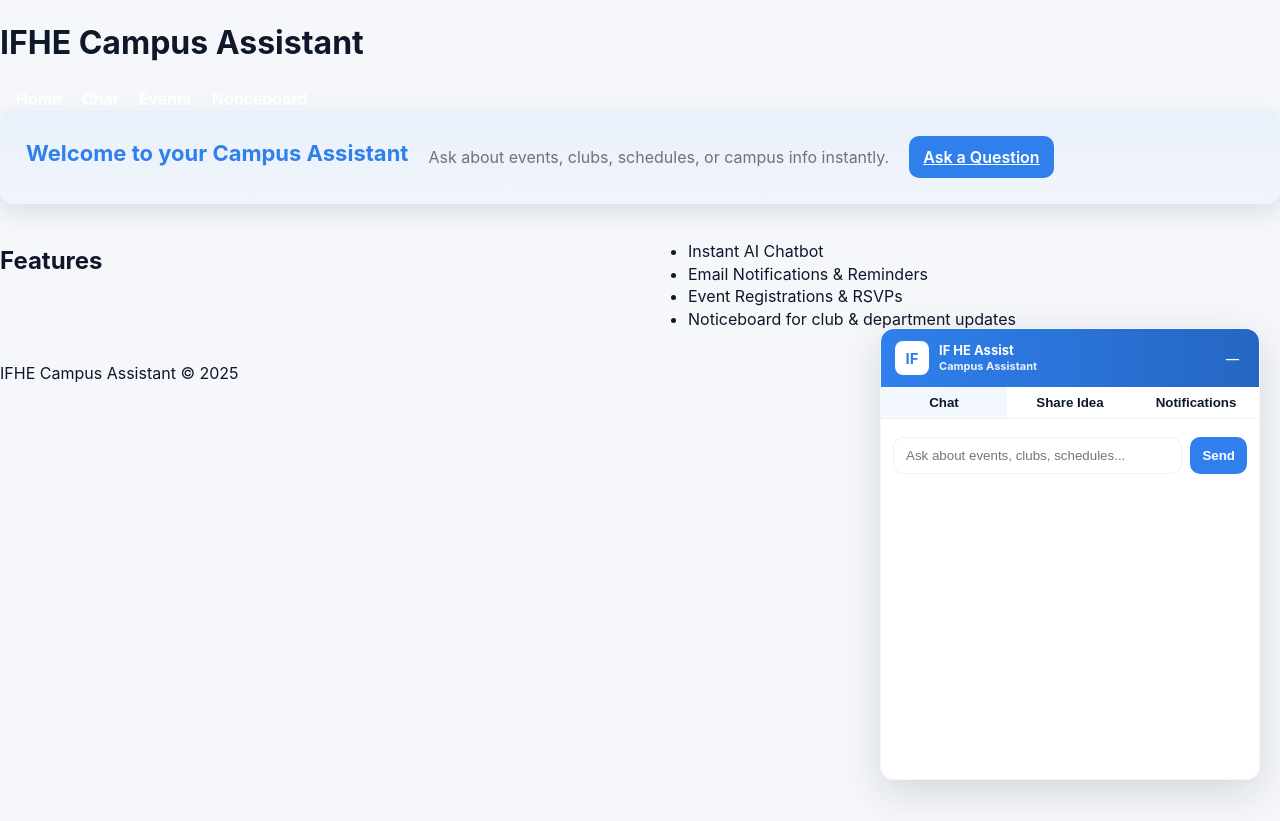
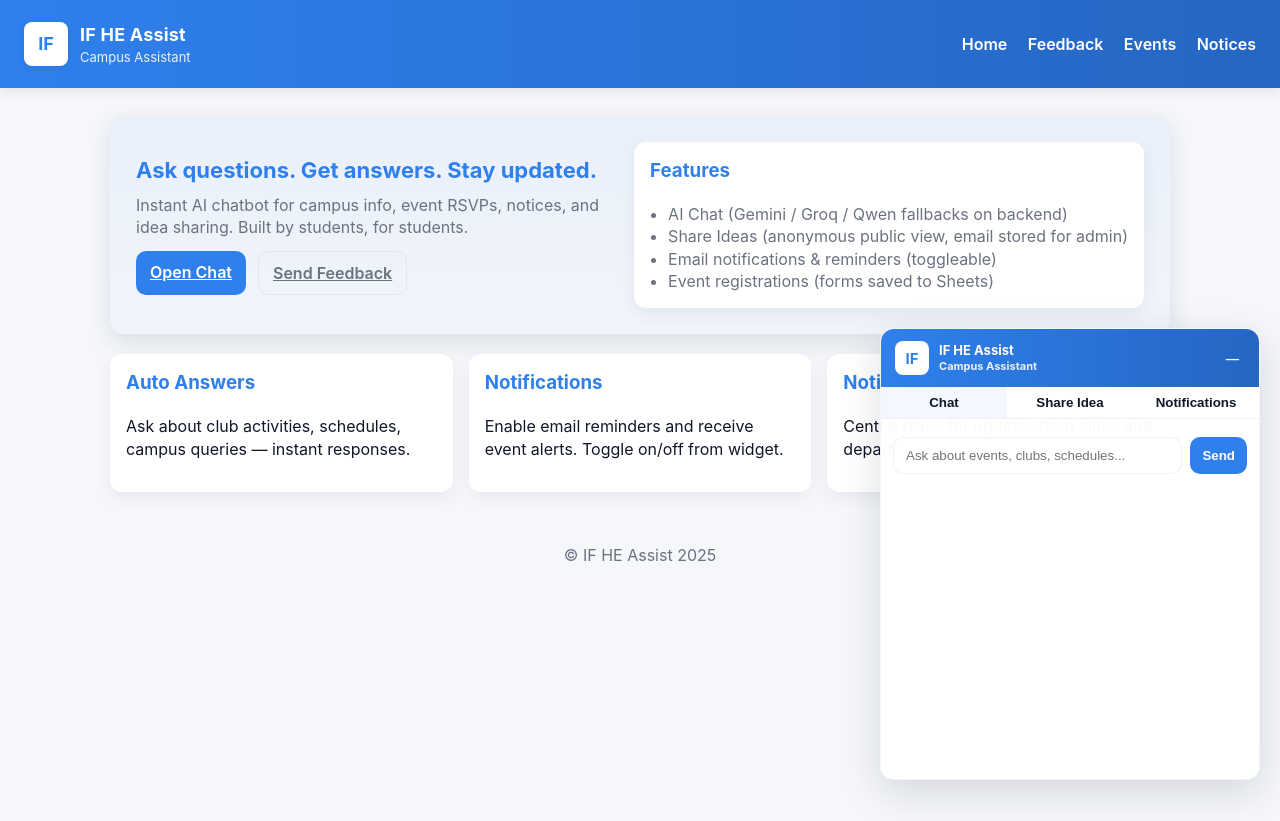
Before and after one commit to surisettidev/campus-assist, a plain HTML site: page index.html in a window 1280 px wide. After the commit the page ends 800 px from the top, so only its background shows below. Drawn offline with Linux system fonts and the light colour scheme.

Commit message:
Update index.html

```diff
--- a/index.html
+++ b/index.html
@@ -1,44 +1,70 @@
-<!DOCTYPE html>
-<html lang="en">
+<!doctype html>
+<html>
 <head>
-  <meta charset="UTF-8">
-  <meta name="viewport" content="width=device-width, initial-scale=1.0">
-  <title>IFHE Campus Assistant</title>
-  <link rel="stylesheet" href="style.css">
+  <meta charset="utf-8" />
+  <title>IF HE Assist — Student Portal</title>
+  <meta name="viewport" content="width=device-width,initial-scale=1" />
+  <link rel="stylesheet" href="style.css" />
 </head>
 <body>
-  <header>
-    <h1>IFHE Campus Assistant</h1>
+  <header class="header">
+    <div class="brand">
+      <div class="logo">IF</div>
+      <div>
+        <h1>IF HE Assist</h1>
+        <div style="font-size:13px;color:rgba(255,255,255,0.9)">Campus Assistant</div>
+      </div>
+    </div>
     <nav>
       <a href="index.html">Home</a>
-      <a href="chat.html">Chat</a>
+      <a href="feedback.html">Feedback</a>
       <a href="events.html">Events</a>
-      <a href="notices.html">Noticeboard</a>
+      <a href="notices.html">Notices</a>
     </nav>
   </header>
 
-  <main>
+  <main class="container">
     <section class="hero">
-      <h2>Welcome to your Campus Assistant</h2>
-      <p>Ask about events, clubs, schedules, or campus info instantly.</p>
-      <a href="chat.html" class="btn">Ask a Question</a>
+      <div class="left">
+        <h2>Ask questions. Get answers. Stay updated.</h2>
+        <p>Instant AI chatbot for campus info, event RSVPs, notices, and idea sharing. Built by students, for students.</p>
+        <div class="cta">
+          <a class="btn" href="#chat" onclick="document.getElementById('tab-chat')?.click()">Open Chat</a>
+          <a class="btn secondary" href="feedback.html">Send Feedback</a>
+        </div>
+      </div>
+      <div class="right" style="min-width:240px;">
+        <div class="card">
+          <h3>Features</h3>
+          <ul style="margin:0;padding-left:18px;color:var(--muted)">
+            <li>AI Chat (Gemini / Groq / Qwen fallbacks on backend)</li>
+            <li>Share Ideas (anonymous public view, email stored for admin)</li>
+            <li>Email notifications & reminders (toggleable)</li>
+            <li>Event registrations (forms saved to Sheets)</li>
+          </ul>
+        </div>
+      </div>
     </section>
 
-    <section class="features">
-      <h2>Features</h2>
-      <ul>
-        <li>Instant AI Chatbot</li>
-        <li>Email Notifications & Reminders</li>
-        <li>Event Registrations & RSVPs</li>
-        <li>Noticeboard for club & department updates</li>
-      </ul>
-    </section>
+    <div class="features">
+      <div class="card">
+        <h3>Auto Answers</h3>
+        <p>Ask about club activities, schedules, campus queries — instant responses.</p>
+      </div>
+      <div class="card">
+        <h3>Notifications</h3>
+        <p>Enable email reminders and receive event alerts. Toggle on/off from widget.</p>
+      </div>
+      <div class="card">
+        <h3>Noticeboard</h3>
+        <p>Central place for updates from clubs and departments.</p>
+      </div>
+    </div>
   </main>
 
-  <footer>
-    <p>IFHE Campus Assistant &copy; 2025</p>
-  </footer>
+  <footer style="text-align:center;padding:24px;color:var(--muted)">© IF HE Assist 2025</footer>
 
+  <!-- SINGLE include for widget -->
   <script src="saas-widget.js"></script>
 </body>
 </html>
```
